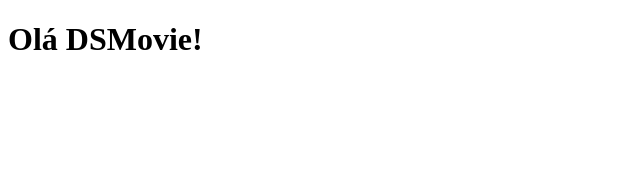
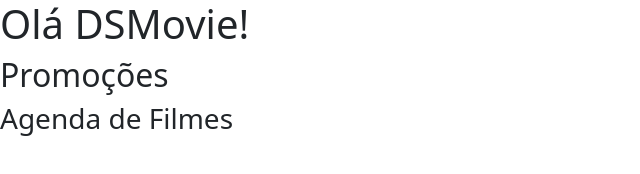
Before and after one commit to LucasF22/dsmovieini, a plain HTML site: page index.html in a window 1280 px wide. Shown: the whole page, without its empty margins (0-640 px from the left). Drawn offline with nearby package versions, Linux system fonts and the light colour scheme.

Commit message:
segundo commit

```diff
--- a/index.html
+++ b/index.html
@@ -5,8 +5,13 @@
     <meta http-equiv="X-UA-Compatible" content="IE=edge">
     <meta name="viewport" content="width=device-width, initial-scale=1.0">
     <title>DSMovie</title>
+
+    <link href="https://cdn.jsdelivr.net/npm/bootstrap@5.1.3/dist/css/bootstrap.min.css" rel="stylesheet" integrity="sha384-1BmE4kWBq78iYhFldvKuhfTAU6auU8tT94WrHftjDbrCEXSU1oBoqyl2QvZ6jIW3" crossorigin="anonymous">
+
 </head>
 <body>
     <h1>Olá DSMovie!</h1>
+    <h2>Promoções</h2>
+    <h3>Agenda de Filmes</h3>
 </body>
 </html>
```
